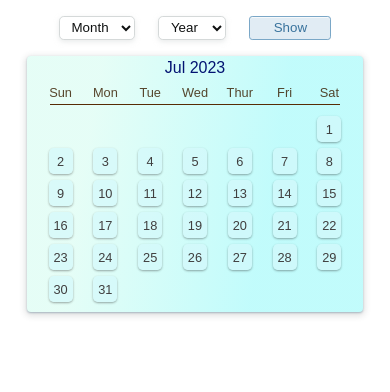
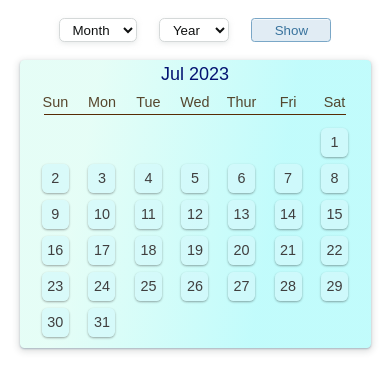
Before and after one commit to zeem2626/calendar, a React (Create React App) app: page / in a window 390 px wide. Shown: the top 392 px of the page. Built offline with nearby package versions, Linux system fonts and the light colour scheme.

Commit message:
Update App.css

```diff
--- a/src/frontend/App.css
+++ b/src/frontend/App.css
@@ -160,7 +160,7 @@ ul .present, ul .absent, ul .holiday, ul .other{
 @media screen and (max-width: 600px){
     html{
 
-        font-size: 8px;
+        font-size: 9px;
     }
     body{
 
```
